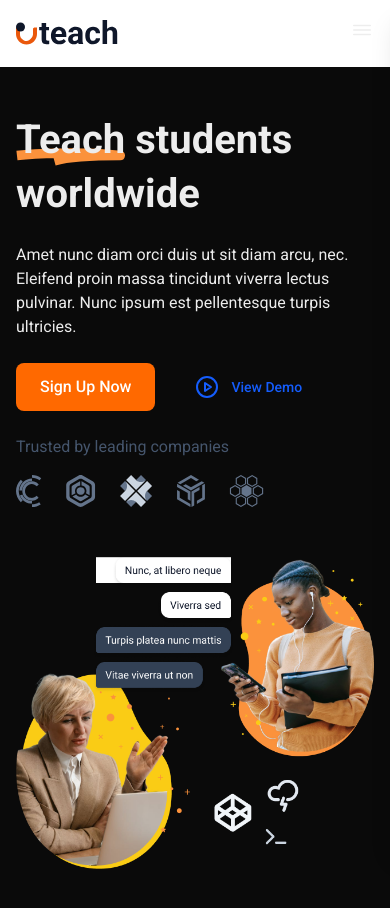
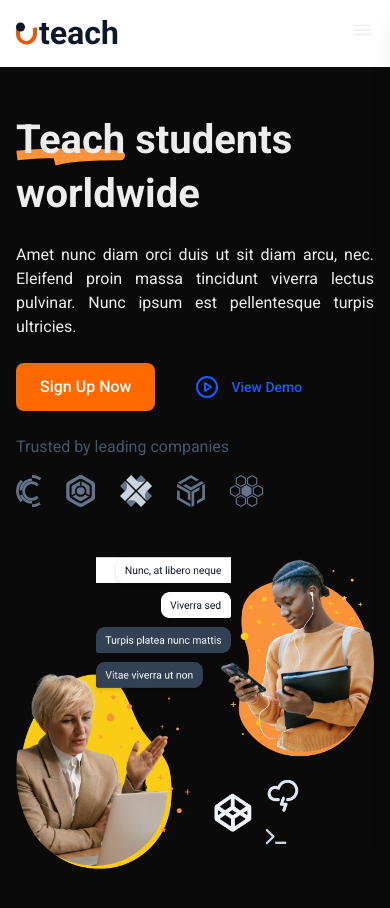
Before and after one commit to renanvcb/buzzvel-test, a Next.js app: page / in a window 390 px wide. Shown: the top 908 px of the page. Built offline with nearby package versions, Linux system fonts and the light colour scheme.

Commit message:
fix: adjust style classes for Hero responsivity

```diff
--- a/src/components/hero/index.tsx
+++ b/src/components/hero/index.tsx
@@ -16,7 +16,7 @@ import heroIlustration from "@/assets/Images/hero-illustration.png";
 
 export default function Hero() {
   return (
-    <section className="flex flex-col gap-12 md:grid md:grid-cols-2">
+    <section className="flex flex-col gap-12 lg:grid lg:grid-cols-2">
       <motion.div
         initial={{ opacity: 0, y: 30 }}
         animate={{ opacity: 1, y: 0 }}
@@ -27,7 +27,7 @@ export default function Hero() {
           <MarkedText>Teach</MarkedText> students worldwide
         </h1>
 
-        <p className="md:text-2xl">
+        <p className="md:text-2xl text-justify">
           Amet nunc diam orci duis ut sit diam arcu, nec. Eleifend proin massa
           tincidunt viverra lectus pulvinar. Nunc ipsum est pellentesque turpis
           ultricies.
@@ -93,7 +93,7 @@ export default function Hero() {
           alt="Teacher illustration"
           width={400}
           height={400}
-          className="w-96 h-auto object-contain lg:w-full"
+          className="w-96 h-auto object-contain md:w-2xl lg:w-full"
           priority
         />
       </motion.div>
```
